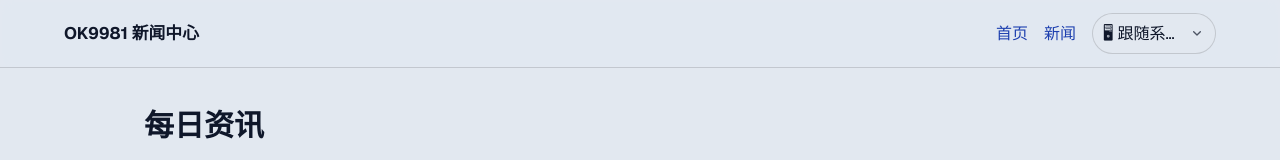
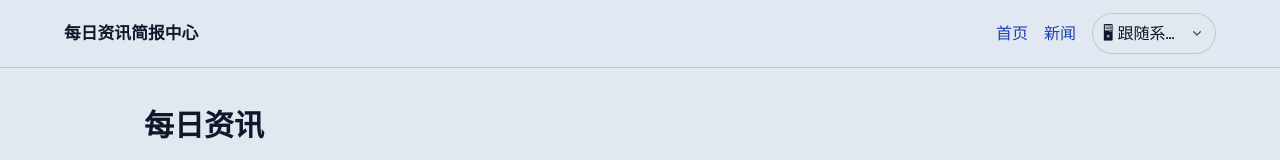
Before and after one commit to Sniper1211/ok9981-news-web, a Next.js app: page / in a window 1280 px wide. Shown: the top 160 px of the page. Built offline with nearby package versions, Linux system fonts and the light colour scheme.

Commit message:
chore: 推送最新改动

```diff
--- a/app/layout.tsx
+++ b/app/layout.tsx
@@ -57,7 +57,7 @@ export default function RootLayout({
           zIndex: 50,
         }}>
           <div className="site-container" style={{ display: "flex", alignItems: "center", justifyContent: "space-between", padding: "0.8rem 0" }}>
-            <a href="/" style={{ fontWeight: 700, fontSize: "1.05rem", color: "var(--foreground)" }}>OK9981 新闻中心</a>
+            <a href="/" style={{ fontWeight: 700, fontSize: "1.05rem", color: "var(--foreground)" }}>每日资讯简报中心</a>
             <nav style={{ display: "flex", gap: "1rem", alignItems: "center" }}>
               <a href="/" aria-label="首页">首页</a>
               <a href="/news" aria-label="新闻">新闻</a>
```
